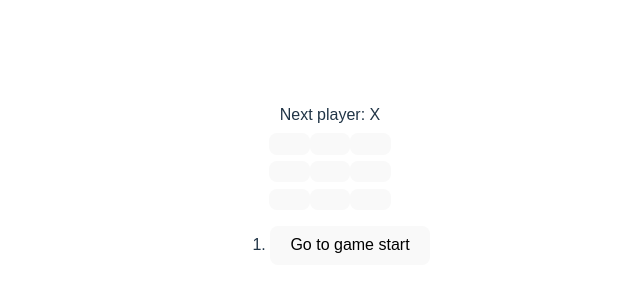
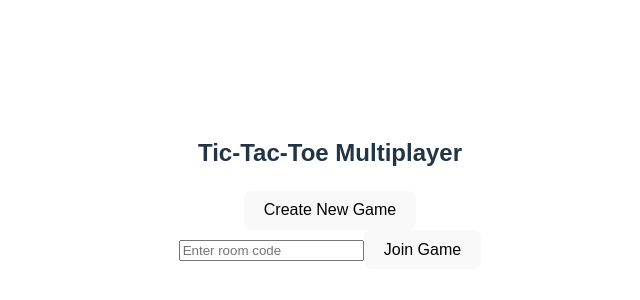
Before and after one commit to Ramzowy/TheGameHub, a React (Vite) app in the folder game-hub/: page /tic-tac-toe in a window 1280 px wide. Shown: the part 208-508 px from the top of the page, without its empty margins (310-950 px from the left). Built offline with nearby package versions, Linux system fonts and the light colour scheme.

Commit message:
tictactoe/multiplyaer kept minimal

```diff
--- a/game-hub/src/pages/tic-tac-toe.jsx
+++ b/game-hub/src/pages/tic-tac-toe.jsx
@@ -1,105 +1,268 @@
+import { useState, useEffect } from 'react';
 
-import { useState} from 'react'
-
-function Square({value, onSquareClick}) {
-    return <>
-      <button className="square" onClick={onSquareClick}>{value}</button>
-      </>
+function Square({ value, onSquareClick, disabled }) {
+  return (
+    <button className="square" onClick={onSquareClick} disabled={disabled}>
+      {value}
+    </button>
+  );
 }
 
-    function Board({xIsNext, squares, onPlay}){
-
-     function handleClick(i){
-       if(squares[i] || calculateWinner(squares)){
+function Board({ xIsNext, squares, onPlay, isMyTurn }) {
+  function handleClick(i) {
+    if (squares[i] || calculateWinner(squares) || !isMyTurn) {
       return;
     }
 
-       const nextsquares = squares.slice();
-       if(xIsNext){
-         nextsquares[i] = 'X';
-       } else{
-         nextsquares[i] = 'O';
-       }
-       onPlay(nextsquares);
-
+    const nextSquares = squares.slice();
+    nextSquares[i] = xIsNext ? 'X' : 'O';
+    onPlay(nextSquares);
   }
 
   const winner = calculateWinner(squares);
   let status;
-
-      if(winner){
+  if (winner) {
     status = 'Winner: ' + winner;
-      }else{
-       status = 'Next player: ' + (xIsNext ? 'X' : 'O');
+  } else {
+    status = isMyTurn
+      ? `Your turn (${xIsNext ? 'X' : 'O'})`
+      : `Waiting for opponent (${xIsNext ? 'X' : 'O'})`;
   }
 
-     return <>
+  return (
+    <>
       <div className="status">{status}</div>
       <div className="board-row">
-        <Square value={squares[0]}  onSquareClick={() => handleClick(0)}/>
-        <Square value={squares[1]}  onSquareClick={() => handleClick(1)}/>
-        <Square value={squares[2]}  onSquareClick={() => handleClick(2)}/>
+        <Square value={squares[0]} onSquareClick={() => handleClick(0)} disabled={!isMyTurn} />
+        <Square value={squares[1]} onSquareClick={() => handleClick(1)} disabled={!isMyTurn} />
+        <Square value={squares[2]} onSquareClick={() => handleClick(2)} disabled={!isMyTurn} />
       </div>
       <div className="board-row">
-        <Square value={squares[3]} onSquareClick={() => handleClick(3)}/>
-        <Square value={squares[4]} onSquareClick={() => handleClick(4)}/>
-        <Square value={squares[5]} onSquareClick={() => handleClick(5)}/>
+        <Square value={squares[3]} onSquareClick={() => handleClick(3)} disabled={!isMyTurn} />
+        <Square value={squares[4]} onSquareClick={() => handleClick(4)} disabled={!isMyTurn} />
+        <Square value={squares[5]} onSquareClick={() => handleClick(5)} disabled={!isMyTurn} />
       </div>
       <div className="board-row">
-        <Square value={squares[6]} onSquareClick={() => handleClick(6)}/>
-        <Square value={squares[7]} onSquareClick={() => handleClick(7)}/>
-        <Square value={squares[8]} onSquareClick={() => handleClick(8)}/>
+        <Square value={squares[6]} onSquareClick={() => handleClick(6)} disabled={!isMyTurn} />
+        <Square value={squares[7]} onSquareClick={() => handleClick(7)} disabled={!isMyTurn} />
+        <Square value={squares[8]} onSquareClick={() => handleClick(8)} disabled={!isMyTurn} />
       </div>
     </>
+  );
 }
 
-    export default function Game(){
+export default function Game() {
+  const [history, setHistory] = useState([Array(9).fill(null)]);
+  const [currentMove, setCurrentMove] = useState(0);
+  const [roomId, setRoomId] = useState(null);
+  const [isHost, setIsHost] = useState(false);
+  const [isLoading, setIsLoading] = useState(false);
+  const [error, setError] = useState(null);
+  const [playerSymbol, setPlayerSymbol] = useState(null);
 
-
-     const [history, setHistory] = useState([Array(9).fill(null)]);
-     const[currentMove, setCurrentMove] = useState(0);
   const xIsNext = currentMove % 2 === 0;
   const currentSquares = history[currentMove];
+  const isMyTurn = (xIsNext && playerSymbol === 'X') || (!xIsNext && playerSymbol === 'O');
 
-   function handlePlay(nextsquares){
+  useEffect(() => {
+    if (!roomId) return;
 
-      const nextHistory = [...history.slice(0, currentMove + 1), nextsquares];
-      setHistory(nextHistory);
-      setCurrentMove(nextHistory.length - 1);
+    const interval = setInterval(() => {
+      fetchGameState(roomId);
+    }, 2000);
+
+    return () => clearInterval(interval);
+  }, [roomId, currentMove]);
+
+  async function createRoom() {
+    setIsLoading(true);
+    try {
+      const response = await fetch('https://game-room-api.fly.dev/api/rooms', {
+        method: 'POST',
+        headers: {
+          'Content-Type': 'application/json',
+        },
+        body: JSON.stringify({
+          initialState: {
+            board: currentSquares,
+            currentPlayer: 'X',
+            history: history,
+            currentMove: currentMove,
+            playerSymbols: { host: 'X', guest: 'O' }
+          },
+        }),
+      });
+      const data = await response.json();
+      setRoomId(data.roomId);
+      setIsHost(true);
+      setPlayerSymbol('X');
+      setError(null);
+    } catch (err) {
+      setError('Failed to create room');
+    } finally {
+      setIsLoading(false);
+    }
   }
 
-     function jumpTo(nextMove){
+  async function joinRoom(roomCode) {
+    setIsLoading(true);
+    try {
+      const response = await fetch(`https://game-room-api.fly.dev/api/rooms/${roomCode}`);
+      const data = await response.json();
+
+      if (data.gameState) {
+        setRoomId(roomCode);
+        setHistory(data.gameState.history);
+        setCurrentMove(data.gameState.currentMove);
+        setPlayerSymbol('O');
+        setError(null);
+      } else {
+        setError('Room not found');
+      }
+    } catch (err) {
+      setError('Failed to join room');
+    } finally {
+      setIsLoading(false);
+    }
+  }
+
+  async function fetchGameState(roomId) {
+    try {
+      const response = await fetch(`https://game-room-api.fly.dev/api/rooms/${roomId}`);
+      const data = await response.json();
+
+      if (data.gameState) {
+        if (data.gameState.currentMove !== currentMove) {
+          setHistory(data.gameState.history);
+          setCurrentMove(data.gameState.currentMove);
+        }
+      }
+    } catch (err) {
+      console.error('Error fetching game state:', err);
+    }
+  }
+
+  async function handlePlay(nextSquares) {
+    const nextHistory = [...history.slice(0, currentMove + 1), nextSquares];
+    const newMove = nextHistory.length - 1;
+
+    setHistory(nextHistory);
+    setCurrentMove(newMove);
+
+    if (roomId) {
+      try {
+        await fetch(`https://game-room-api.fly.dev/api/rooms/${roomId}`, {
+          method: 'PUT',
+          headers: {
+            'Content-Type': 'application/json',
+          },
+          body: JSON.stringify({
+            gameState: {
+              board: nextSquares,
+              currentPlayer: newMove % 2 === 0 ? 'X' : 'O',
+              history: nextHistory,
+              currentMove: newMove,
+              playerSymbols: { host: 'X', guest: 'O' }
+            },
+          }),
+        });
+      } catch (err) {
+        console.error('Error updating game state:', err);
+      }
+    }
+  }
+
+  async function jumpTo(nextMove) {
+    const newHistory = history.slice(0, nextMove + 1);
+    const newSquares = newHistory[nextMove];
+
+    // Update local state
+    setHistory(newHistory);
     setCurrentMove(nextMove);
+
+    if (roomId) {
+      try {
+        // Update server state
+        await fetch(`https://game-room-api.fly.dev/api/rooms/${roomId}`, {
+          method: 'PUT',
+          headers: {
+            'Content-Type': 'application/json',
+          },
+          body: JSON.stringify({
+            gameState: {
+              board: newSquares,
+              currentPlayer: nextMove % 2 === 0 ? 'X' : 'O',
+              history: newHistory,
+              currentMove: nextMove,
+              playerSymbols: { host: 'X', guest: 'O' }
+            },
+          }),
+        });
+      } catch (err) {
+        console.error('Error updating game state:', err);
+      }
+    }
   }
 
   const moves = history.map((squares, move) => {
-
     let description;
-
-       if(move > 0){
+    if (move > 0) {
       description = 'Go to move #' + move;
     } else {
       description = 'Go to game start';
     }
-
     return (
       <li key={move}>
         <button onClick={() => jumpTo(move)}>{description}</button>
       </li>
     );
-
   });
 
-     return(
+  if (!roomId) {
+    return (
+      <div className="game-setup">
+        <h2>Tic-Tac-Toe Multiplayer</h2>
+        <div>
+          <button onClick={createRoom} disabled={isLoading}>
+            {isLoading ? 'Creating...' : 'Create New Game'}
+          </button>
+        </div>
+        <div>
+          <input
+            type="text"
+            placeholder="Enter room code"
+            id="roomCode"
+          />
+          <button
+            onClick={() => joinRoom(document.getElementById('roomCode').value)}
+            disabled={isLoading}
+          >
+            {isLoading ? 'Joining...' : 'Join Game'}
+          </button>
+        </div>
+        {error && <div className="error">{error}</div>}
+      </div>
+    );
+  }
+
+  return (
     <div className="game">
+      <div className="game-info">
+        <div>Room: {roomId} {isHost ? '(X - Host)' : '(O - Guest)'}</div>
+      </div>
       <div className="game-board">
-           <Board xIsNext={xIsNext} squares={currentSquares} onPlay={handlePlay}/>
+        <Board
+          xIsNext={xIsNext}
+          squares={currentSquares}
+          onPlay={handlePlay}
+          isMyTurn={isMyTurn}
+        />
       </div>
       <div className="game-info">
         <ol>{moves}</ol>
       </div>
     </div>
-     )
+  );
 }
 
 function calculateWinner(squares) {
@@ -111,7 +274,7 @@ function Square({value, onSquareClick}) {
     [1, 4, 7],
     [2, 5, 8],
     [0, 4, 8],
-       [2, 4, 6]
+    [2, 4, 6],
   ];
   for (let i = 0; i < lines.length; i++) {
     const [a, b, c] = lines[i];
@@ -120,5 +283,4 @@ function Square({value, onSquareClick}) {
     }
   }
   return null;
-
 }
```
Lines whose indentation alone changed are shown as unchanged.
